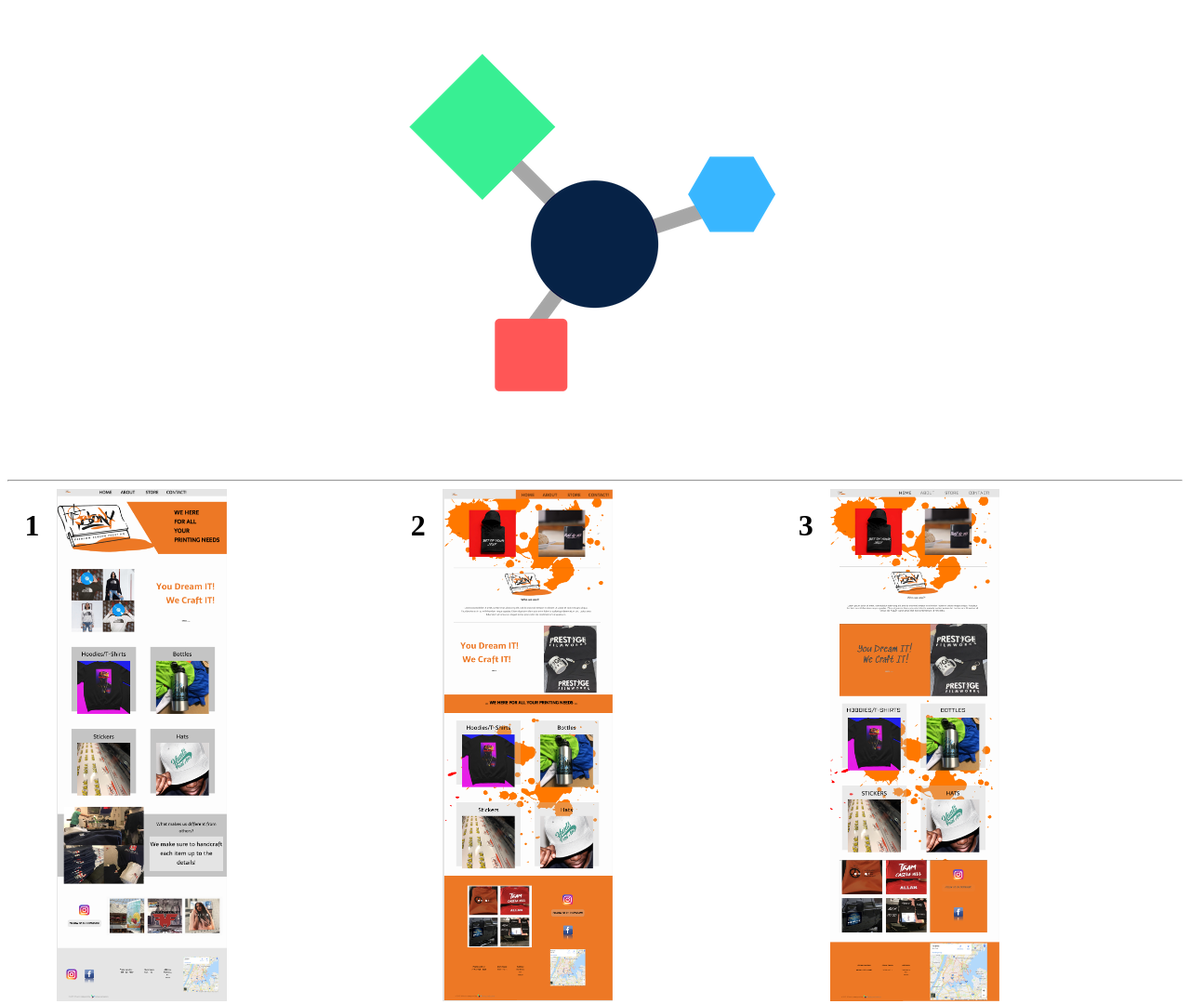
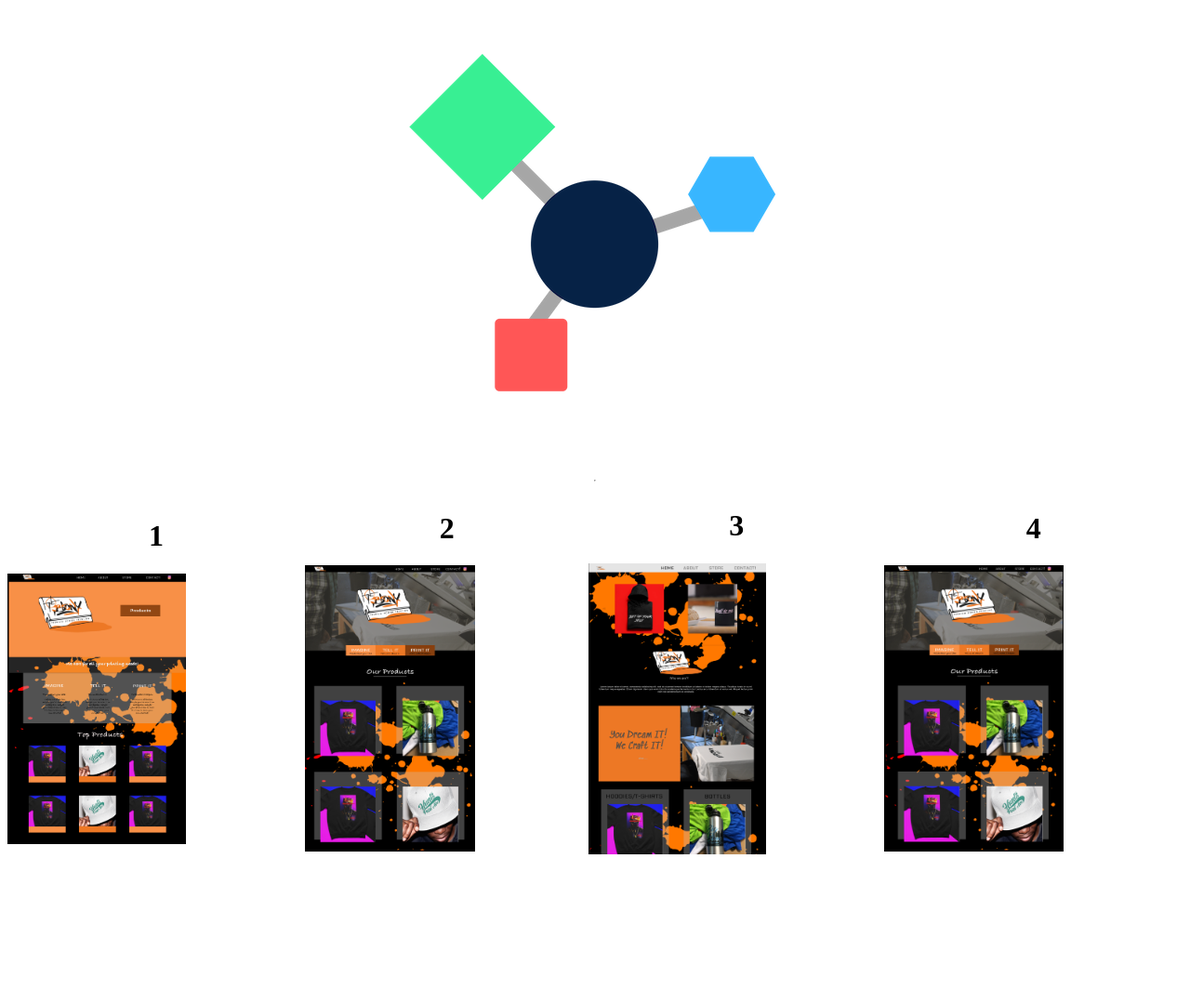
Before and after one commit to far-beyond-solutions/TBPP_prieview, a plain HTML site: page index.html in a window 1280 px wide. Shown: the whole page at 93% size. After the commit the page ends 931 px from the top, so only its background shows below. Drawn offline with Linux system fonts and the light colour scheme.

Commit message:
added the latest design

```diff
--- a/index.html
+++ b/index.html
@@ -17,18 +17,44 @@
         <div id='prieview'>
 
             <div class='prieview'>
-                    <h1 class="prieview1"> 1 </h1>
+
                     <!-- <iframe style="border: none;" width="800" height="450" src="https://www.figma.com/embed?embed_host=share&url=https%3A%2F%2Fwww.figma.com%2Ffile%2F1s8hQrK4RMaBIJIjoQ6qGf%2FThe-Bronx-PRemium-printing%3Fnode-id%3D1%253A2" allowfullscreen></iframe> -->
-                    <a href="https://www.figma.com/proto/1s8hQrK4RMaBIJIjoQ6qGf/The-Bronx-PRemium-printing?node-id=1%3A2&scaling=min-zoom" id='prieview1'><img src='./prieview1.png'>
+                    <div class="colu">
+                            <h1 class="prieview1"> 1 </h1>
+                    <a href="https://www.figma.com/proto/9siu53nP8LRuwF7GCatST9/The-Bronx-PRemium-printing7?node-id=1%3A2&scaling=min-zoom">
+                        <img src='./design1_part_1.png' id="dsg1" onmouseover="this.src='./design1_part_2.png'"
+                        onmouseout="this.src='./design1_part_1.png'"
+                        >
 
                     </a>
+                    </div>
 
+                    <div class="colu">
                     <h1 class="prieview1"> 2 </h1>
-                    <a href="https://www.figma.com/proto/1cisuSg21iK7BYBvjzHXDQ/The-Bronx-PRemium-printing2?node-id=1%3A2&scaling=min-zoom"><img src='./prieview2.png' id='prieview2'>
+                    <a href="https://www.figma.com/proto/c0jQwAY5AVSpVzDZkjPgqP/The-Bronx-PRemium-printing6-changes?scaling=min-zoom&node-id=1%3A2">
+                        <img src='./design2_part1.png' id="dsg2" onmouseover="this.src='./design2_part_2.png'"
+                        onmouseout="this.src='./design2_part1.png'"
+                        >
+
                     </a>
-                    <h1 class="prieview1"> 3 </h1>
-                    <a href="https://www.figma.com/proto/AIVCoe7QT0ey1tCuR9CsT6/The-Bronx-PRemium-printing3?node-id=1%3A2&scaling=min-zoom"><img src='./prieview3.png' id='prieview3'>
+                    </div>
+                    <div class="colu">
+                            <h1 class="prieview1"> 3 </h1>
+                    <a href="https://www.figma.com/proto/1JgaP3xr2hmYQGiz7hD7zt/The-Bronx-PRemium-printing4-(Copy)?scaling=min-zoom&node-id=1%3A2">
+                        <img src='./design3_part_1.png' id="dsg3" onmouseover="this.src='./design3_part_2.png'"
+                        onmouseout="this.src='./design3_part_1.png'"
+                        >
+
                     </a>
+                    </div>
+
+                    <div class="colu">
+                            <h1 class="prieview1"> 4 </h1>
+                            <a href="https://www.figma.com/proto/pOVzF3yyuqZ1HuCQqlVm0C/The-Bronx-PRemium-printing-with-new-assest(Copy)?node-id=1%3A2&scaling=min-zoom">
+                                <img src='./design4_part_1.png' id="dsg4" onmouseover="this.src='./design4_part_2.png'"
+                                onmouseout="this.src='./design4_part_1.png'"
+                                >
+                    </div>
             </div>
 
 
--- a/style.css
+++ b/style.css
@@ -1,3 +1,10 @@
+#main{
+    display: flex;
+    flex-direction: column;
+    align-items: center;
+    justify-content: space-around;
+}
+
 #logo{
     display: flex;
     justify-content: center;
@@ -9,7 +16,7 @@
     justify-content: space-evenly;
 
 }
-.prieview img{
+/* .prieview img{
     height: 50%;
 }
 #prieview1:hover{
@@ -23,4 +30,26 @@
 
 #prieview2:hover{
     filter: opacity(0.9);
+} */
+
+#dsg1{
+    width: 60%;
 }
+
+#dsg2{
+    width: 60%;
+}
+
+#dsg3{
+    width: 60%;
+}
+
+#dsg4{
+    width: 60%;
+}
+.colu{
+    display: flex;
+    flex-direction: column;
+    justify-content: center;
+    align-items: center;
+}
```
Also changed, not shown: design1_part_1.png (added), design1_part_2.png (added), design2_part1.png (added), design2_part_2.png (added), design3_part_1.png (added), design3_part_2.png (added), design4_part_1.png (added), 2 other files.
